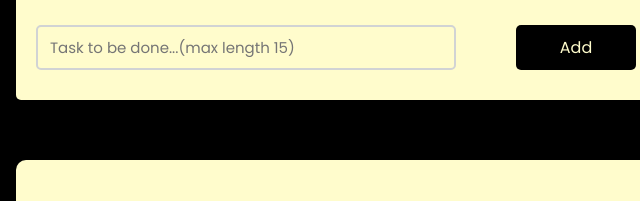
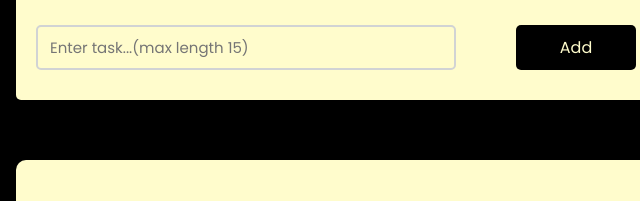
Before and after one commit to YadamVinay369/ToDoApp-JavaScript-MiniProject, a plain HTML site: page index.html in a window 1280 px wide. Shown: the part 176-377 px from the top of the page, 304-944 px from the left. Drawn offline with Linux system fonts and the light colour scheme.

Commit message:
updated the placeholder

```diff
--- a/index.html
+++ b/index.html
@@ -14,7 +14,7 @@
     <div class="container">
         <div><h1>To-Do List</h1></div>
         <div id="newtask">
-            <input type="text" placeholder="Task to be done...(max length 15)" maxlength="15">
+            <input type="text" placeholder="Enter task...(max length 15)" maxlength="15">
             <button id="push">Add</button>
         </div>
         <div id="tasks">
```
